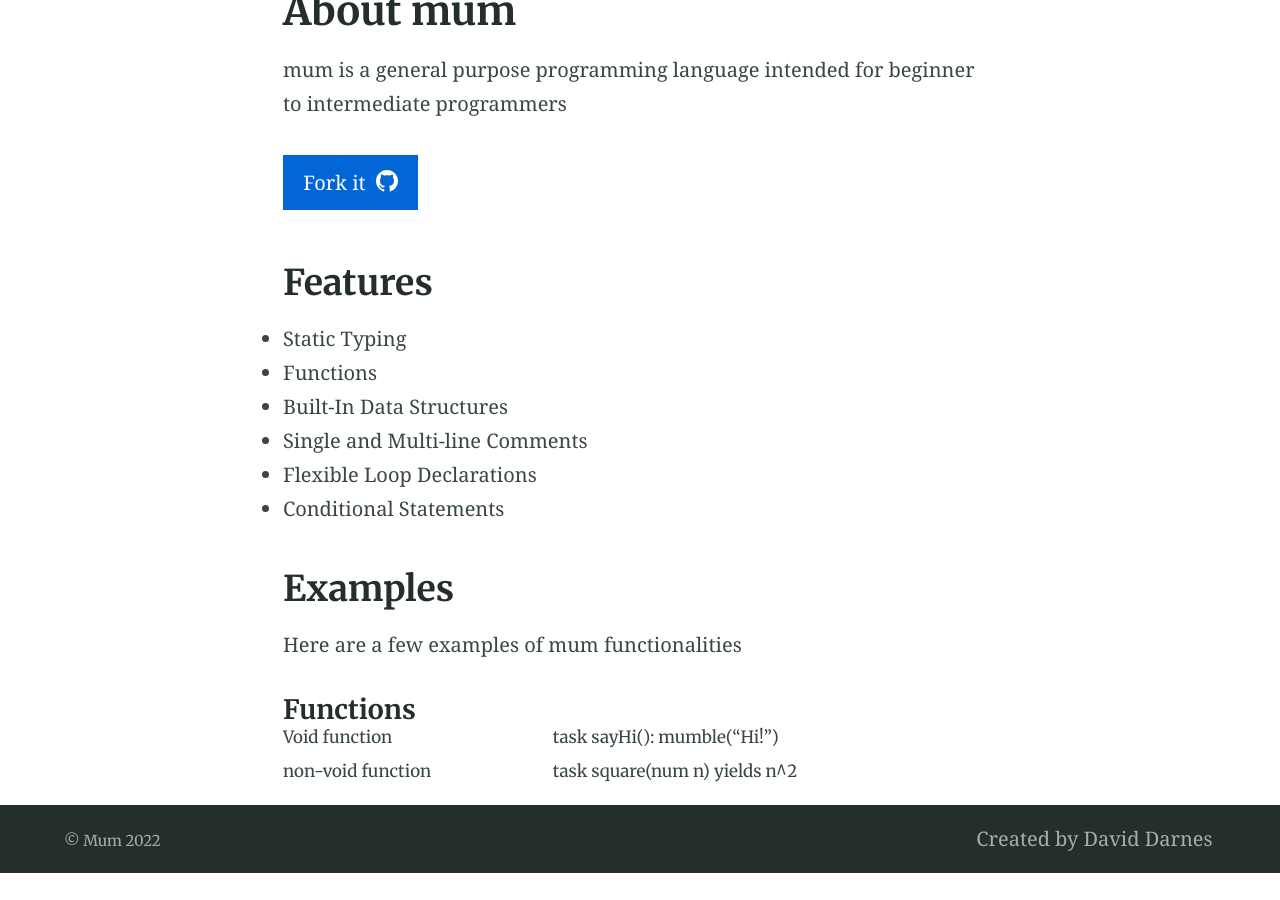
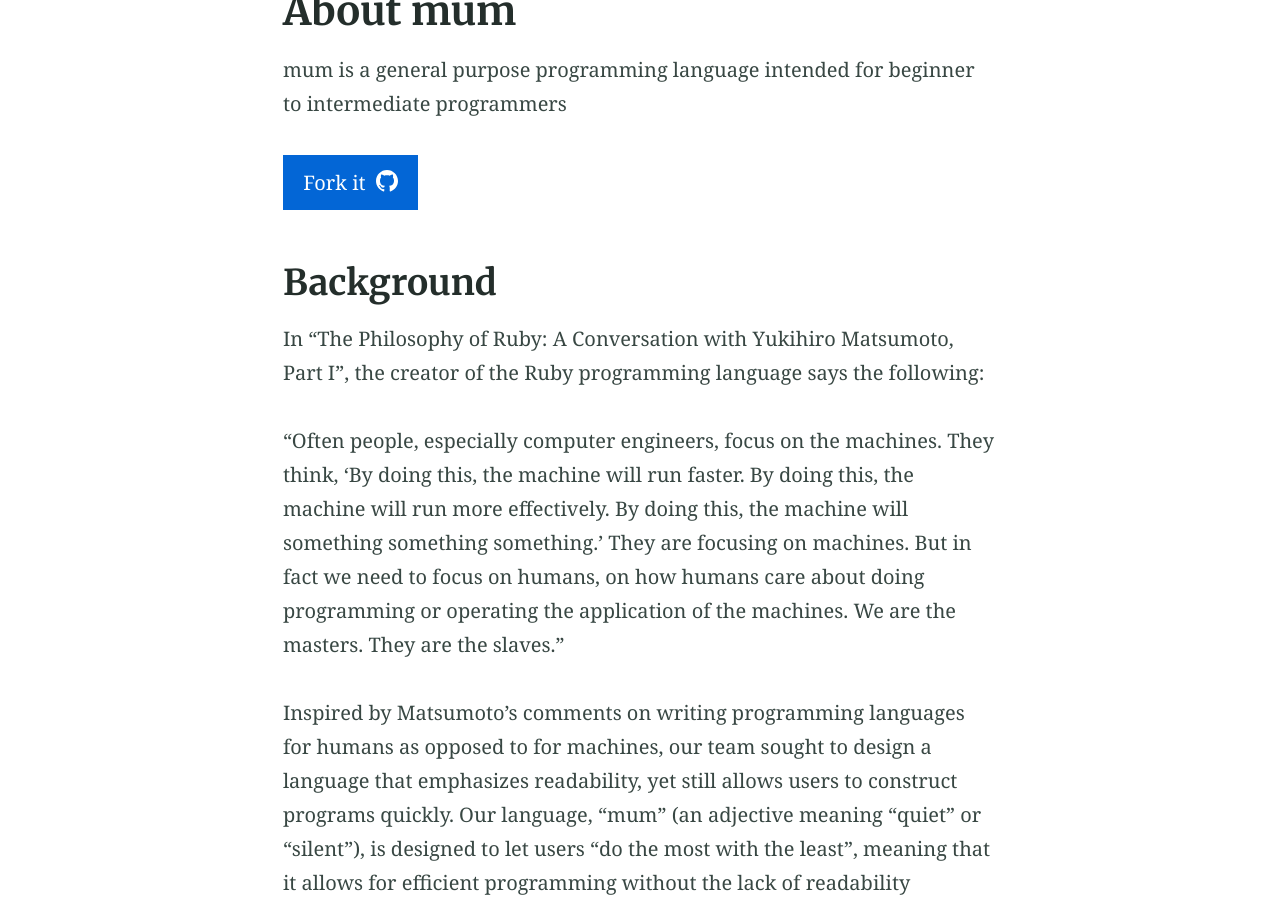
Before and after one commit to elenasmartinez/mum-site, a Jekyll site: the page built from index.md, in a window 1280 px wide and 900 px high, scrolled down 475 px. Built offline with Jekyll 4.4.1, drawn with Linux system fonts in a browser that asks for light colours; before the commit the page ends 1348 px from its top, so only the background shows below that; some of the changed text lies outside the part shown.

Commit message:
mum background

```diff
--- a/index.md
+++ b/index.md
@@ -10,6 +10,14 @@ excerpt: "mum is a general purpose programming language intended for beginner to
 mum is a general purpose programming language intended for beginner to intermediate programmers
 
 {% include button.html text="Fork it" icon="github" link="https://github.com/bsteenbergen/mum" color="#0366d6" %}
+
+## Background
+
+In “The Philosophy of Ruby: A Conversation with Yukihiro Matsumoto, Part I”, the creator of the Ruby programming language says the following:
+
+"Often people, especially computer engineers, focus on the machines. They think, 'By doing this, the machine will run faster. By doing this, the machine will run more effectively. By doing this, the machine will something something something.' They are focusing on machines. But in fact we need to focus on humans, on how humans care about doing programming or operating the application of the machines. We are the masters. They are the slaves."
+
+Inspired by Matsumoto’s comments on writing programming languages for humans as opposed to for machines, our team sought to design a language that emphasizes readability, yet still allows users to construct programs quickly. Our language, “mum” (an adjective meaning “quiet” or “silent”), is designed to let users “do the most with the least”, meaning that it allows for efficient programming without the lack of readability inherent in languages that prioritize terse syntax.
 
 ## Features
 
```
